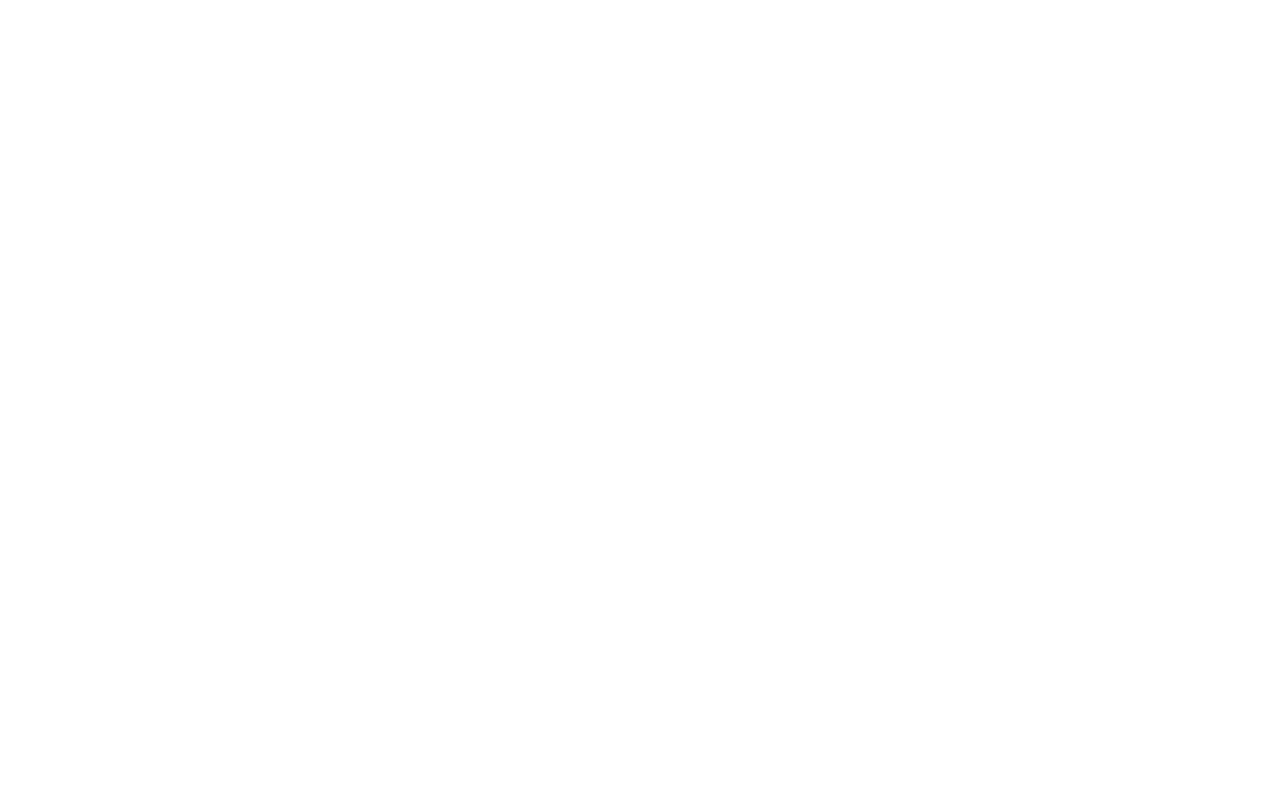
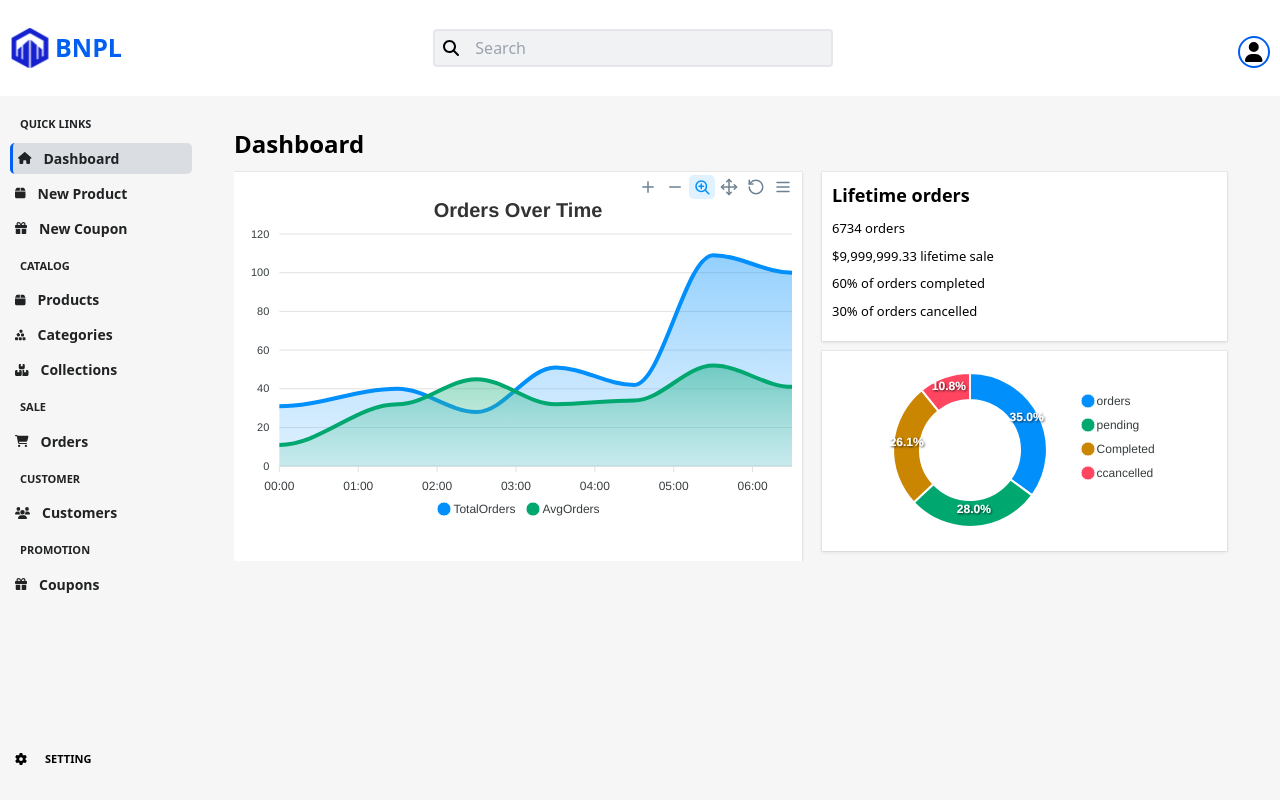
Before and after one commit to GENESIS2540/Fintech, a React (Create React App) app: page /admin in a window 1280 px wide. Before the commit this address had no page. Built offline with nearby package versions, Linux system fonts and the light colour scheme.

Commit message:
updates: admin dashboard links created

```diff
--- a/package.json
+++ b/package.json
@@ -12,6 +12,7 @@
     "@testing-library/user-event": "^13.5.0",
     "antd": "^5.15.0",
     "react": "^18.2.0",
+    "react-apexcharts": "^1.4.1",
     "react-dom": "^18.2.0",
     "react-router-dom": "^6.22.2",
     "react-scripts": "5.0.1",
--- a/src/App.js
+++ b/src/App.js
@@ -1,15 +1,18 @@
-import React from 'react'
-import { BrowserRouter as Router, Route, Routes } from 'react-router-dom'
-import Customer from './pages/customer/Customer'
+import React from "react";
+import { BrowserRouter as Router, Route, Routes } from "react-router-dom";
+import Customer from "./pages/customer/Customer";
+import Admin from "./pages/admin/components/Admin";
 
 const App = () => {
   return (
     <Router>
       <Routes>
-        <Route path='/' element={<Customer />} />
+        <Route path="/" element />
+        <Route path="/customer" element={<Customer />} />
+        <Route path="/admin" element={<Admin />} />
       </Routes>
     </Router>
-  )
-}
+  );
+};
 
-export default App
+export default App;
--- /dev/null
+++ b/src/pages/admin/components/Admin.jsx
@@ -0,0 +1,61 @@
+import React from "react";
+import "./admin.css";
+import AdminNavbar from "./adminNavbar/AdminNavbar";
+import Dashboard from "./dashboard/Dashboard";
+import Customers from "./customers/Customers";
+import NewProduct from "./newProduct/NewProduct";
+import NewCoupon from "./newCoupon/NewCoupon";
+import Products from "./products/Products";
+import Categories from "./categories/Categories";
+import Collections from "./collections/Collections";
+import Orders from "./orders/orders";
+import Coupons from "./coupons/Coupons";
+import Settings from "./settings/Settings";
+import NewCollection from "./collections/NewCollection";
+import Sidebar from "./sidebar/Sidebar";
+
+const Admin = () => {
+  const [selectedSidebar, setSelectedSidebar] = React.useState("dashboard");
+  const handleSidebarClick = (setting) => {
+    setSelectedSidebar(setting);
+  };
+
+  return (
+    <div>
+      <div className="md:h-[100vh] overflow-hidden">
+        <AdminNavbar />
+        <main className="dashboard bg-[#f6f6f7] md:h-[88vh]">
+          <Sidebar
+            selectedSidebar={selectedSidebar}
+            handleSidebarClick={handleSidebarClick}
+          />
+          <div className="overflow-auto">
+            {selectedSidebar === "dashboard" && <Dashboard />}
+            {selectedSidebar === "customers" && <Customers />}
+            {selectedSidebar === "newProduct" && (
+              <NewProduct handleSidebarClick={handleSidebarClick} />
+            )}
+            {selectedSidebar === "newCoupon" && (
+              <NewCoupon handleSidebarClick={handleSidebarClick} />
+            )}
+            {selectedSidebar === "products" && <Products />}
+            {selectedSidebar === "categories" && <Categories />}
+            {selectedSidebar === "collections" && (
+              <Collections handleSidebarClick={handleSidebarClick} />
+            )}
+            {selectedSidebar === "orders" && <Orders />}
+            {selectedSidebar === "coupons" && (
+              <Coupons handleSidebarClick={handleSidebarClick} />
+            )}
+            {selectedSidebar === "settings" && <Settings />}
+            {selectedSidebar === "newCollection" && (
+              <NewCollection handleSidebarClick={handleSidebarClick} />
+            )}
+          </div>
+        </main>
+      </div>
+    </div>
+  );
+};
+
+export default Admin;
--- /dev/null
+++ b/src/pages/admin/components/admin.css
@@ -0,0 +1,94 @@
+body {
+    background-color: #f6f6f7;
+  }
+  /* ADMIN DASHBOARD CSS */
+  .dashboard {
+      display: grid;
+      grid-template-columns: 14rem auto;
+  }
+  .dashboard-charts{
+    display: grid;
+    grid-template-columns: 4fr 3fr;
+  }
+
+  @media (max-width: 640px) {
+    .dashboard{
+      grid-template-columns: auto;
+      margin-inline: auto;
+      width: 95%;
+      margin-bottom: 30px;
+    }
+    .dashboard-charts{
+      grid-template-columns: auto;
+    }
+  }
+
+  @media (max-width: 768px) {
+    .dashboard-charts{
+      grid-template-columns: auto;
+    }
+  }
+
+  .sidebar {
+      overflow: auto;
+      overflow-y: overlay;
+      height: 80vh;
+    }
+    .sidebar::-webkit-scrollbar {
+      width: 8px;
+    }
+
+    .sidebar::-webkit-scrollbar-thumb {
+      background-color: #3771ce;
+      border-radius: 8px;
+    }
+
+    .sidebar::-webkit-scrollbar-track {
+      background-color: #a9c3ec;
+      border-radius: 10px;
+    }
+
+
+    /* SIDEBAR styles */
+    .nav-link {
+      display: flex;
+      align-items: center;
+      gap: 12px;
+      border-radius: 5px;
+      padding-inline: 5px;
+      padding: 5px;
+      cursor: pointer;
+      margin-bottom: 4px;
+      width: 100%;
+    }
+
+    .nav-link:hover {
+      background-color: #dadee2;
+    }
+
+    .nav-link.active{
+      background-color: #dadee2;
+      border-left: 3px solid #015FF1;
+    }
+
+  .shadow-custom {
+      box-shadow: 0 0 0 1px rgba(63, 63, 68, .05), 0 1px 3px 0 rgba(63, 63, 68, .15);
+  }
+
+  .country,
+  .county{
+    border: 1px solid #c7c9cd;
+    outline: none;
+    border-radius: 5px;
+    padding-block: 3px;
+    padding-inline: 8px;
+    width: 100%;
+  }
+
+  .country:active,
+  .country:focus,
+  .county:active,
+  .county:focus {
+    border: 1px solid #015FF1;
+    outline: 0px solid #015FF1;
+  }
--- a/src/pages/admin/components/adminNavbar/AdminNavbar.jsx
+++ b/src/pages/admin/components/adminNavbar/AdminNavbar.jsx
@@ -1,5 +1,5 @@
 import React from "react";
-import logo from "../../Assets/svgs/logo.svg";
+import logo from "../../assets/svgs/logo.svg";
 import { FontAwesomeIcon } from "@fortawesome/react-fontawesome";
 import { faSearch, faUser } from "@fortawesome/free-solid-svg-icons";
 import { Link } from "react-router-dom";
--- a/src/pages/admin/components/collections/NewCollection.jsx
+++ b/src/pages/admin/components/collections/NewCollection.jsx
@@ -2,17 +2,14 @@
 import { Input } from "antd";
 import TextArea from "antd/es/input/TextArea";
 import React from "react";
-import { Link } from "react-router-dom";
 
-const NewCollection = () => {
+const NewCollection = ({ handleSidebarClick }) => {
   return (
     <div className="w-[600px] mx-[auto]">
       <div className="flex my-[30px] gap-[20px]">
-        <Link to="/collections">
-          <button className="border px-[10px] py-[5px] bg-white">
+          <button onClick={() => handleSidebarClick("collections")} className="border px-[10px] py-[5px] bg-white">
             <ArrowLeftOutlined />
           </button>
-        </Link>
         <p className="text-[24px] font-semibold">Create A New Collection</p>
       </div>
       <div className="bg-white shadow-custom p-[25px] grid gap-[10px]">
--- a/src/pages/admin/components/coupons/Coupons.jsx
+++ b/src/pages/admin/components/coupons/Coupons.jsx
@@ -2,17 +2,15 @@
 import React from "react";
 import { Link } from "react-router-dom";
 
-const Coupons = () => {
+const Coupons = ({ handleSidebarClick }) => {
   return (
     <div className="overflow-auto">
       <div className="mx-[20px]">
         <div className="flex justify-between my-[20px]">
           <p className="text-[24px] font-semibold">Coupons</p>
-          <Link to="/newCoupon">
-          <button className="border-2 px-[20px] py-[5px] bg-[#015FF1] rounded-lg text-white">
-          New Coupon
-        </button>
-          </Link>
+            <button onClick={() => handleSidebarClick("newCoupon")} className="border-2 px-[20px] py-[5px] bg-[#015FF1] rounded-lg text-white">
+              New Coupon
+            </button>
         </div>
         <div>
           <Table
--- a/src/pages/admin/components/newCoupon/NewCoupon.jsx
+++ b/src/pages/admin/components/newCoupon/NewCoupon.jsx
@@ -5,7 +5,7 @@
 import { DatePicker, Space } from "antd";
 import { Link } from "react-router-dom";
 
-const NewCoupon = () => {
+const NewCoupon = ({ handleSidebarClick }) => {
   const [discountType, setDiscountType] = useState(1);
 
   const onDiscountTypeChange = (e) => {
@@ -25,9 +25,9 @@
     <div className="overflow-auto">
       <div className="md:mx-[20px] w-[95%] mx-[auto] grid gap-[20px]">
         <div className="flex mt-[30px] my-[10px] gap-[20px]">
-          <Link to="/coupons"><button className="border px-[10px] py-[5px] bg-white">
-          <ArrowLeftOutlined />
-        </button></Link>
+            <button onClick={() => handleSidebarClick("coupons")} className="border px-[10px] py-[5px] bg-white">
+              <ArrowLeftOutlined />
+            </button>
           <p className="text-[24px] font-semibold">Create A New Coupon</p>
         </div>
         <div className="shadow-custom bg-white p-[25px]">
@@ -53,7 +53,6 @@
                     format="YYYY-MM-DD"
                     onChange={onChange}
                     onOk={onOk}
-
                   />
                 </Space>
               </div>
@@ -79,7 +78,9 @@
           </Radio.Group>
         </div>
         <div className="shadow-custom bg-white p-[25px]">
-          <p className="text-[20px] font-semibold mb-[15px]">Order Conditions</p>
+          <p className="text-[20px] font-semibold mb-[15px]">
+            Order Conditions
+          </p>
           <label>Minimum purchase amount</label>
           <Input
             className="my-[10px]"
--- a/src/pages/admin/components/newProduct/NewProduct.jsx
+++ b/src/pages/admin/components/newProduct/NewProduct.jsx
@@ -3,9 +3,8 @@
 import TextArea from "antd/es/input/TextArea";
 import React, { useState } from "react";
 import UploadApp from "./UploadIMedia";
-import { Link } from "react-router-dom";
 
-const NewProduct = () => {
+const NewProduct = ({ handleSidebarClick }) => {
   const [visibility, setVisibility] = useState(1);
   const [availability, setAvailability] = useState(1);
 
@@ -17,14 +16,12 @@
   };
 
   return (
-    <div className="grid overflow-auto">
+    <div className="grid overflow-auto ">
       <div className="mb-[30px] w-[95%] md:mx-[20px] mx-[auto]">
         <div className="flex my-[30px] gap-[20px]">
-          <Link to="/products">
-            <button className="border px-[10px] py-[5px] bg-white">
+            <button onClick={() => handleSidebarClick("products") } className="border px-[10px] py-[5px] bg-white">
               <ArrowLeftOutlined />
             </button>
-          </Link>
           <p className="text-[24px] font-semibold">Create A New Product</p>
         </div>
         <div className="lg:flex gap-[30px]">
--- a/src/pages/admin/components/sidebar/Sidebar.jsx
+++ b/src/pages/admin/components/sidebar/Sidebar.jsx
@@ -10,9 +10,8 @@
 } from "@fortawesome/free-solid-svg-icons";
 import { FontAwesomeIcon } from "@fortawesome/react-fontawesome";
 import React from "react";
-import { Link, NavLink } from "react-router-dom";
 
-const Sidebar = () => {
+const Sidebar = ({ selectedSidebar, handleSidebarClick }) => {
   return (
     <div className=" sm:h-[100%] h-max sm:w-[90%] ">
       <div className="p-[10px] text-[#202223] sidebar sm:block hidden">
@@ -20,111 +19,113 @@
           Quick links
         </p>
         <div className="text-[14px] font-semibold">
-          <NavLink
-            to={"/"}
-            className={({ isActive }) =>
-              isActive ? "active nav-link" : " nav-link"
+          <button
+            onClick={() => handleSidebarClick("dashboard")}
+            className={
+              selectedSidebar === "dashboard" ? "active nav-link" : " nav-link"
             }
           >
             <FontAwesomeIcon className="text-[12px]" icon={faHome} />
             <p>Dashboard</p>
-          </NavLink>
-          <NavLink
-            to={"/newProduct"}
-            className={({ isActive }) =>
-              isActive ? "active nav-link" : " nav-link"
+          </button>
+          <button
+            onClick={() => handleSidebarClick("newProduct")}
+            className={
+              selectedSidebar === "newProduct" ? "active nav-link" : " nav-link"
             }
           >
             <FontAwesomeIcon className="text-[12px]" icon={faBox} />
             <p>New Product</p>
-          </NavLink>
-          <NavLink
-            to={"/newCoupon"}
-            className={({ isActive }) =>
-              isActive ? "active nav-link" : " nav-link"
+          </button>
+          <button
+            onClick={() => handleSidebarClick("newCoupon")}
+            className={
+              selectedSidebar === "newCoupon" ? "active nav-link" : " nav-link"
             }
           >
             <FontAwesomeIcon className="text-[12px]" icon={faGift} />
             <p>New Coupon</p>
-          </NavLink>
+          </button>
         </div>
         <p className="p-[10px] uppercase text-[11px] font-semibold">Catalog</p>
         <div className="text-[14px] font-semibold">
-          <NavLink
-            to={"/products"}
-            className={({ isActive }) =>
-              isActive ? "active nav-link" : " nav-link"
+          <button
+            onClick={() => handleSidebarClick("products")}
+            className={
+              selectedSidebar === "products" ? "active nav-link" : " nav-link"
             }
           >
             <FontAwesomeIcon className="text-[12px]" icon={faBox} />
             <p>Products</p>
-          </NavLink>
-          <NavLink
-            to={"/categories"}
-            className={({ isActive }) =>
-              isActive ? "active nav-link" : " nav-link"
+          </button>
+          <button
+            onClick={() => handleSidebarClick("categories")}
+            className={
+              selectedSidebar === "categories" ? "active nav-link" : " nav-link"
             }
           >
             <FontAwesomeIcon className="text-[12px]" icon={faCubesStacked} />
             <p>Categories</p>
-          </NavLink>
-          <NavLink
-            to={"/collections"}
-            className={({ isActive }) =>
-              isActive ? "active nav-link" : " nav-link"
+          </button>
+          <button
+            onClick={() => handleSidebarClick("collections")}
+            className={
+              selectedSidebar === "collections"
+                ? "active nav-link"
+                : " nav-link"
             }
           >
             <FontAwesomeIcon className="text-[12px]" icon={faBoxesStacked} />
             <p>Collections</p>
-          </NavLink>
+          </button>
         </div>
         <p className="p-[10px] uppercase text-[11px] font-semibold">Sale</p>
         <div className="text-[14px] font-semibold">
-          <NavLink
-            to={"/orders"}
-            className={({ isActive }) =>
-              isActive ? "active nav-link" : " nav-link"
+          <button
+            onClick={() => handleSidebarClick("orders")}
+            className={
+              selectedSidebar === "orders" ? "active nav-link" : " nav-link"
             }
           >
             <FontAwesomeIcon className="text-[12px]" icon={faCartShopping} />
             <p>Orders</p>
-          </NavLink>
+          </button>
         </div>
         <p className="p-[10px] uppercase text-[11px] font-semibold">Customer</p>
         <div className="text-[14px] font-semibold">
-          <NavLink
-            to={"/customers"}
-            className={({ isActive }) =>
-              isActive ? "active nav-link" : " nav-link"
+          <button
+            onClick={() => handleSidebarClick("customers")}
+            className={
+              selectedSidebar === "customers" ? "active nav-link" : " nav-link"
             }
           >
             <FontAwesomeIcon className="text-[12px]" icon={faUsers} />
             <p>Customers</p>
-          </NavLink>
+          </button>
         </div>
         <p className="p-[10px] uppercase text-[11px] font-semibold">
           Promotion
         </p>
         <div className="text-[14px] font-semibold">
-          <NavLink
-            to={"/coupons"}
-            className={({ isActive }) =>
-              isActive ? "active nav-link" : " nav-link"
+          <button
+            onClick={() => handleSidebarClick("coupons")}
+            className={
+              selectedSidebar === "coupons" ? "active nav-link" : " nav-link"
             }
           >
             <FontAwesomeIcon className="text-[12px]" icon={faGift} />
             <p>Coupons</p>
-          </NavLink>
+          </button>
         </div>
       </div>
-      <Link to="/settings">
+      <button onClick={() => handleSidebarClick("settings")}>
         <div className="flex items-center gap-[8px] rounded-[5px] px-[15px] p-[5px] sm:flex hidden cursor-pointer">
           <FontAwesomeIcon className="text-[12px]" icon={faGear} />
           <p className="p-[10px] uppercase text-[11px] font-semibold">
             Setting
           </p>
         </div>
-      </Link>
+      </button>
     </div>
   );
 };
```
Also changed, not shown: src/pages/admin/components/collections/Collections.jsx (+2 -5 lines), 1 other file (tests, documents, lock files or other folders).
